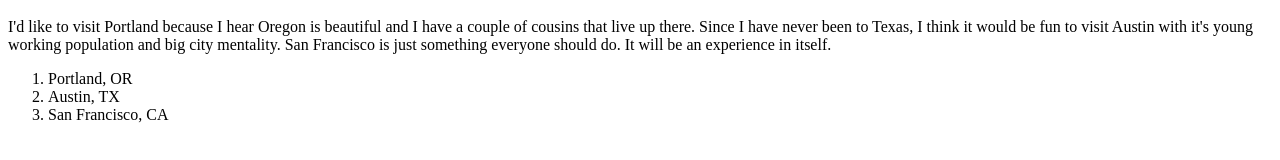
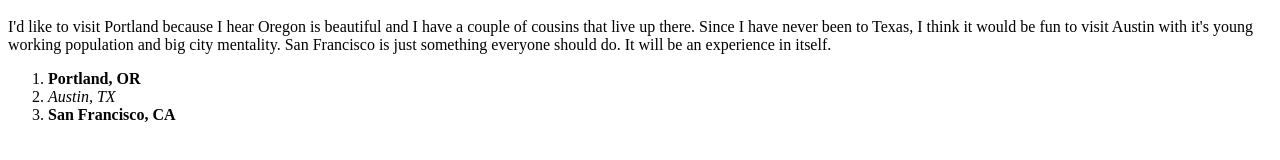
Before and after one commit to TOToole38/html-exercise, a plain HTML site: page index.html in a window 1280 px wide. Shown: the part 300-460 px from the top of the page. Drawn offline with Linux system fonts and the light colour scheme.

Commit message:
added strong and emphasized text

```diff
--- a/index.html
+++ b/index.html
@@ -16,9 +16,9 @@
 			<h2>Cities I'd like to Visit</h2>
 			<p>I'd like to visit Portland because I hear Oregon is beautiful and I have a couple of cousins that live up there. Since I have never been to Texas, I think it would be fun to visit Austin with it's young working population and big city mentality. San Francisco is just something everyone should do. It will be an experience in itself. </p>
 			<ol>
-				<li>Portland, OR</li>
-				<li>Austin, TX</li>
-				<li>San Francisco, CA</li>
+				<li><strong>Portland, OR</strong></li>
+				<li><em>Austin, TX</em></li>
+				<li><strong>San Francisco, CA</strong></li>
 			</ol>
 
 
```
